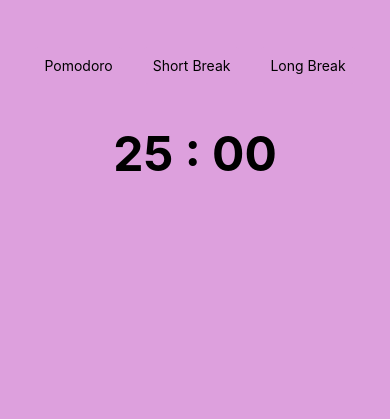
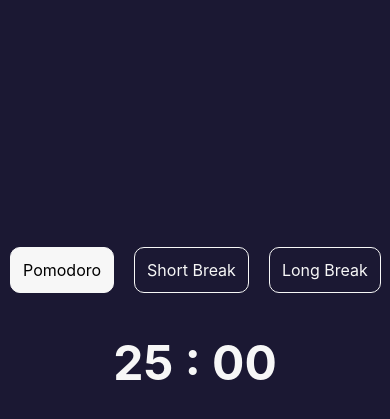
Before and after one commit to vishakavinod22/Quackodoro, a React Native app in the folder quackodoro_frontend/: screen / in a window 390 px wide. Shown: the part 103-522 px from the top of the page. Built offline with nearby package versions, Linux system fonts and the light colour scheme.

Commit message:
working tabs and updated tabs ui

```diff
--- a/quackodoro_frontend/App.js
+++ b/quackodoro_frontend/App.js
@@ -2,21 +2,16 @@
 import Timer from "./components/Timer";
 import { useState } from "react";
 import Tabs from "./components/Tabs"
+import styles from "./components/styles";
 
-// Setting minutes in minutes
-const TIMER_VALUES = {
-  pomodoro: 25,
-  shortBreak: 5,
-  longBreak: 15,
-};
+
 
 export default function App(){
-  const [timeLeft, setTimeLeft] = useState(TIMER_VALUES.pomodoro);
 
   return (
-    <View style={{ flex: 1, backgroundColor: 'plum'}}>
+    <View style={styles.appContainer}>
       <Tabs />
-      <Timer timeLeft={timeLeft}/>
+      {/* <Timer timeLeft={timeLeft}/> */}
     </View>
   );
 }
--- a/quackodoro_frontend/components/Tabs.js
+++ b/quackodoro_frontend/components/Tabs.js
@@ -1,27 +1,54 @@
-import React, { useState } from 'react';
-import { View, Text, TouchableOpacity } from 'react-native';
+import React, { useState, useEffect } from 'react';
+import { View, Text, Pressable, StyleSheet } from 'react-native';
+import Timer from './Timer';
+import styles from './styles';
 
-const Tabs = () => {
-  const [activeTab, setActiveTab] = useState('pomodoro');
+export default function Tabs(){
+  const [selectedTab, setSelectedTab] = useState('Pomodoro');
+  const [timeLeft, setTimeLeft] = useState(25);
+
+  // Setting minutes in minutes
+  const TIMER_VALUES = {
+    pomodoro: 25,
+    shortBreak: 5,
+    longBreak: 15,
+  };
+
+  // Function to display tab content based on active tab
+  useEffect(() => {
+    switch (selectedTab) {
+      case 'Pomodoro':
+        setTimeLeft(TIMER_VALUES.pomodoro);
+        break;
+      case 'Short Break':
+        setTimeLeft(TIMER_VALUES.shortBreak);
+        break;
+      case 'Long Break':
+        setTimeLeft(TIMER_VALUES.longBreak);
+        break;
+      default:
+        setTimeLeft(TIMER_VALUES.pomodoro);
+    }
+  }, [selectedTab]);
 
   return (
-    <View style={{ flexDirection: 'row', justifyContent: 'center',  paddingTop: 150, marginBottom: 20 }}>
-      {['Pomodoro', 'Short Break', 'Long Break'].map((tab) => (
-        <TouchableOpacity
-          key={tab}
-          onPress={() => setActiveTab(tab)} // Update active tab on press
-          style={{
-            marginHorizontal: 10,
-            padding: 10,
-            backgroundColor: activeTab === tab ? '#000' : 'plum',
-            borderRadius: 5,
-          }}
-        >
-          <Text style={{color: activeTab === tab ? '#fff' : 'black'}}>{tab}</Text>
-        </TouchableOpacity>
-      ))}
+    <View >
+      <View style={styles.tabsContainer}>
+        {['Pomodoro', 'Short Break', 'Long Break'].map((tab) => (
+          <Pressable
+            key={tab}
+            style={[styles.tab, selectedTab === tab && styles.activeTab]}
+            onPress={() => setSelectedTab(tab)}
+          >
+            <Text style={[styles.tabText, selectedTab === tab && styles.activeTabText]}>
+              {tab}
+            </Text>
+          </Pressable>
+        ))}
+      </View>
+
+      {/* Render the content of the active tab */}
+      <Timer timeLeft={timeLeft} />
     </View>
   );
 };
-
-export default Tabs;
--- a/quackodoro_frontend/components/styles.js
+++ b/quackodoro_frontend/components/styles.js
@@ -3,8 +3,44 @@
 
 var {height, width} = Dimensions.get('window');
 
+const colors = {
+    primaryBackground: '#1B1833',
+    black: '#000',
+    grey: '#F7F7F7',
+    yellow: '#FFB22C',
+}
+
 const styles = StyleSheet.create({
+    // App
+    appContainer : {
+        flex: 1,
+        backgroundColor: colors.primaryBackground,
+        justifyContent: 'center',
+        alignItems: 'center',
+    },
+
     // Tabs
+    tabsContainer: {
+        flexDirection: 'row',
+        marginBottom: 20,
+    },
+    tab: {
+        padding: 12,
+        marginHorizontal: 10,
+        borderColor: colors.grey,
+        borderWidth: 1,
+        borderRadius: 10,
+    },
+    tabText: {
+        fontSize: 16,
+        color: colors.grey
+    },
+    activeTab: {
+        backgroundColor: colors.grey,
+    },
+    activeTabText: {
+        color: colors.black,
+    },
 
     // Timer
     timerContainer : {
@@ -14,8 +50,9 @@
     timerText : {
         fontSize: 48,
         fontWeight: 'bold',
-        paddingTop: 20
-    }
+        paddingTop: 20,
+        color: colors.grey,
+    },
 });
 
 export default styles;
--- a/quackodoro_frontend/package.json
+++ b/quackodoro_frontend/package.json
@@ -9,10 +9,12 @@
     "web": "expo start --web"
   },
   "dependencies": {
+    "@react-navigation/native": "^7.0.15",
     "expo": "~52.0.37",
     "expo-status-bar": "~2.0.1",
     "react": "18.3.1",
-    "react-native": "0.76.7"
+    "react-native": "0.76.7",
+    "react-native-svg": "^15.11.2"
   },
   "devDependencies": {
     "@babel/core": "^7.20.0"
```
Also changed, not shown: 1 other file (tests, documents, lock files or other folders).
